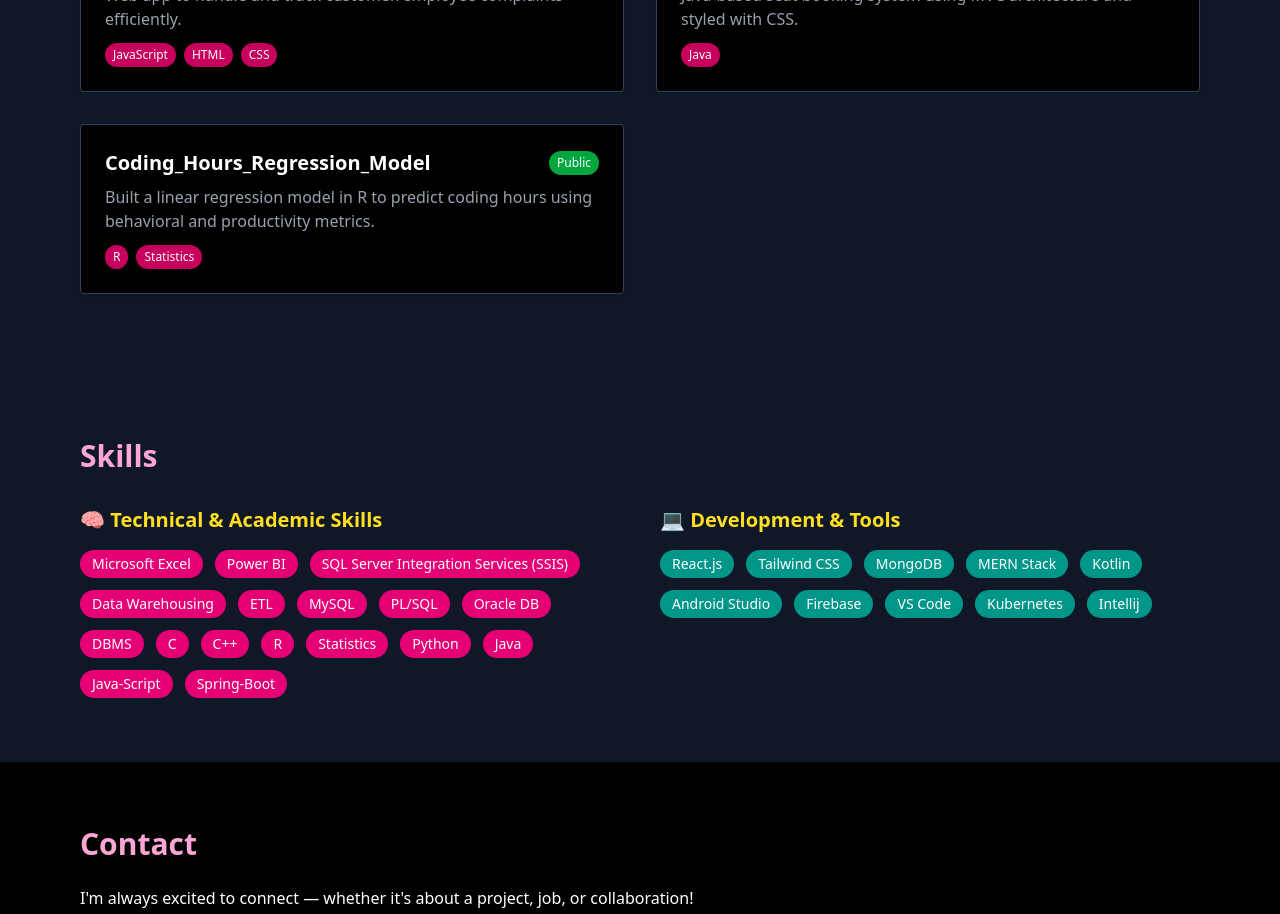
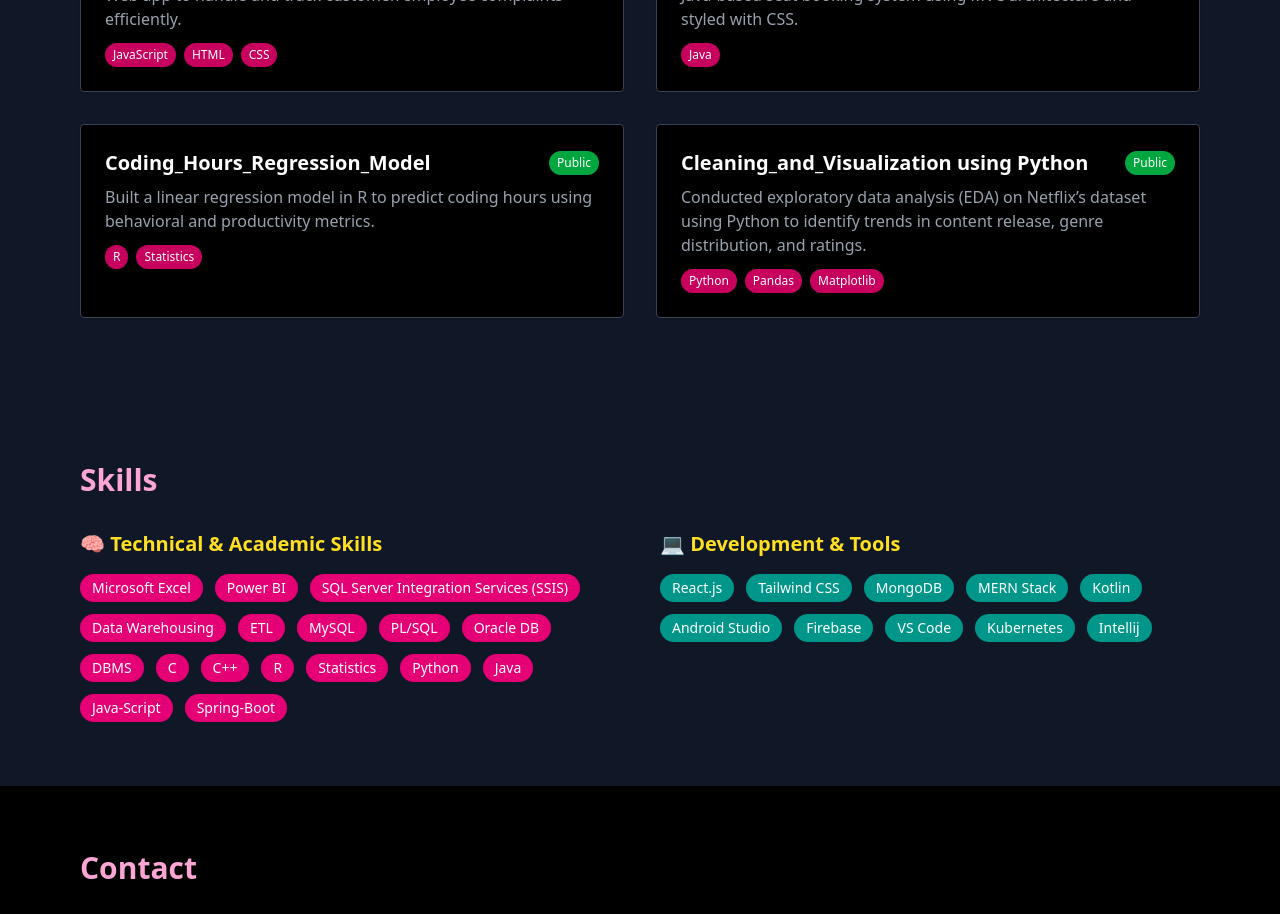
Before and after one commit to sadushan3/Protofolio, a React (Vite) app: page / in a window 1280 px wide. Shown: the part 2940-3854 px from the top of the page. Built offline with nearby package versions, Linux system fonts and the light colour scheme.

Commit message:
Commited project changes and Cv update

```diff
--- a/src/pages/Portofolio.jsx
+++ b/src/pages/Portofolio.jsx
@@ -73,6 +73,13 @@ export default function Portfolio() {
   type: "Public",
   link: "https://github.com/sadushan3/Linear_model_evaluation_using_statistics.git",
 },
+{
+title: "Cleaning_and_Visualization using Python",
+  desc: "Conducted exploratory data analysis (EDA) on Netflix’s dataset using Python to identify trends in content release, genre distribution, and ratings.",
+  tech: ["Python", "Pandas","Matplotlib"],
+  type: "Public",
+  link: "https://github.com/sadushan3/Data_Cleaning_visulazation_python.git",
+},
   ];
 
   return (
@@ -120,7 +127,7 @@ export default function Portfolio() {
           </p>
           <div className="flex gap-4 items-center">
             <a
-              href="/Selvakumarr Sadurshan CV.pdf"
+              href="/selvakumar_sadurshan.pdf"
               download
               className="bg-pink-600 hover:bg-pink-500 px-5 py-2 rounded-full font-medium text-white transition"
             >
```
Also changed, not shown: 1 other file (tests, documents, lock files or other folders).
